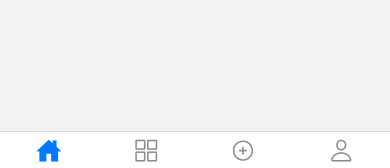
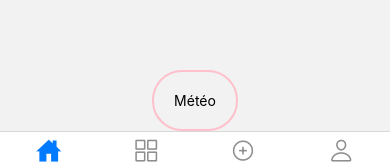
Before and after one commit to Ammerix/LazyHabits, a React Native app: screen /Home in a window 390 px wide. Shown: the part 664-832 px from the top of the page. Built offline with nearby package versions, Linux system fonts and the light colour scheme.

Commit message:
Front HomeScreen, Pb Dressing

```diff
--- a/screens/HomeScreen.tsx
+++ b/screens/HomeScreen.tsx
@@ -1,9 +1,6 @@
-import React, { Component} from "react";
-import {
-  Text,
-  View,
-  StyleSheet
-} from "react-native";
+import React, { Component } from "react";
+import { Text, View, StyleSheet } from "react-native";
+import { TouchableOpacity } from "react-native-gesture-handler";
 import { HomeScreenProps } from "../navigation/app-stacks";
 
 export default class HomeScreen extends Component<HomeScreenProps, {}> {
@@ -13,13 +10,19 @@ export default class HomeScreen extends Component<HomeScreenProps, {}> {
     //var item = items[Math.floor(Math.random()*items.length)];
 
     return (
-      <View
-        style={styles.container}
-      >
+      <View style={styles.container}>
         <Text style={styles.text}>
           Bon matin ! Voici une proposition de tenue adaptée à la météo
           d’aujourd’hui. N’hésite pas à l’ajuster à ton goût.
         </Text>
+        <TouchableOpacity
+          style={styles.button}
+          onPress={() => {
+            alert("Ouvre l'application météo");
+          }}
+        >
+          <Text>Météo</Text>
+        </TouchableOpacity>
       </View>
     );
   }
@@ -28,11 +31,20 @@ export default class HomeScreen extends Component<HomeScreenProps, {}> {
 const styles = StyleSheet.create({
   text: {
     margin: 20,
-    textAlign: 'center',
+    textAlign: "center",
     fontSize: 16,
   },
   container: {
     flex: 1,
     alignItems: "center",
+    justifyContent : "space-between",
+  },
+  button: {
+    alignItems: "center",
+    borderColor: 'pink',
+    borderWidth: 2,
+    borderRadius: 30,
+    padding: 20,
+
   },
 });
```
Also changed, not shown: screens/DressingScreen.tsx (line endings or trailing spaces), 1 other file (tests, documents, lock files or other folders).
